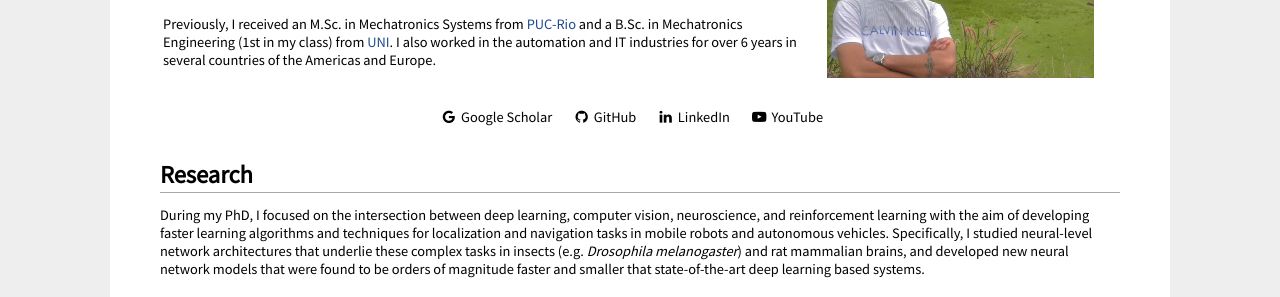
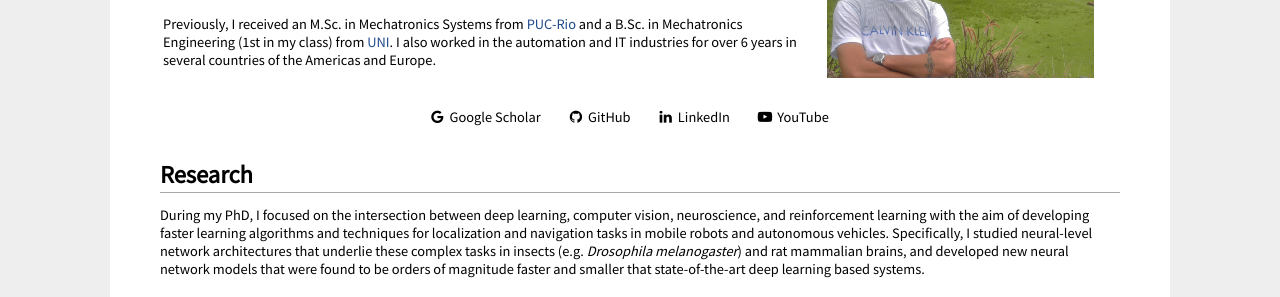
Before and after one commit to mchancan/mchancan.github.io, a Jekyll site: the page built from index.html, in a window 1280 px wide. Shown: the part 220-517 px from the top of the page. Built offline with Jekyll 4.4.1, drawn with Linux system fonts in a browser that asks for light colours; comment, search, counter and statistics services are not loaded; a style sheet for code colours, icons or effects is not loaded.

Commit message:
Update index.html

```diff
--- a/index.html
+++ b/index.html
@@ -26,10 +26,10 @@ title: Marvin Chancán
 
 <p align="center">
 <!--<a href="https://scholar.google.com/citations?user=iK7xhJ4AAAAJ&hl=en" target="_blank" title="Follow on Google Scholar"><i class="ai ai-google-scholar-square" style="color:black"></i> <span style="color:black">Google Scholar</span></a> &nbsp; &nbsp; &nbsp;-->
-<a href="https://scholar.google.com/citations?user=iK7xhJ4AAAAJ&hl=en" title="Follow on Google Scholar" target="_blank"> <i class="fa fa-fw fa-google" style="color:black"></i> <span style="color:black">Google Scholar</span></a> &nbsp; &nbsp; &nbsp;
-<a href="https://github.com/mchancan" title="Follow on GitHub" target="_blank"> <i class="fa fa-fw fa-github" style="color:black"></i> <span style="color:black">GitHub</span></a> &nbsp; &nbsp; &nbsp;
-<a href="https://www.linkedin.com/in/mchancan" title="Follow on LinkedIn" target="_blank"> <i class="fa fa-fw fa-linkedin" style="color:black"></i> <span style="color:black">LinkedIn</span></a> &nbsp; &nbsp; &nbsp;
-<a href="https://www.youtube.com/channel/UCrvgoqpKBbeye87FtqdW4Iw" title="Follow on YouTube" target="_blank"> <i class="fa fa-fw fa-youtube-play" style="color:black"></i> <span style="color:black">YouTube</span></a> &nbsp; &nbsp; &nbsp;
+<a href="https://scholar.google.com/citations?user=iK7xhJ4AAAAJ&hl=en" title="Follow on Google Scholar" target="_blank"> <i class="fa fa-fw fa-google" style="color:black"></i> <span style="color:black">Google Scholar</span></a> &nbsp; &nbsp; &nbsp; &nbsp;
+<a href="https://github.com/mchancan" title="Follow on GitHub" target="_blank"> <i class="fa fa-fw fa-github" style="color:black"></i> <span style="color:black">GitHub</span></a> &nbsp; &nbsp; &nbsp; &nbsp;
+<a href="https://www.linkedin.com/in/mchancan" title="Follow on LinkedIn" target="_blank"> <i class="fa fa-fw fa-linkedin" style="color:black"></i> <span style="color:black">LinkedIn</span></a> &nbsp; &nbsp; &nbsp; &nbsp;
+<a href="https://www.youtube.com/channel/UCrvgoqpKBbeye87FtqdW4Iw" title="Follow on YouTube" target="_blank"> <i class="fa fa-fw fa-youtube-play" style="color:black"></i> <span style="color:black">YouTube</span></a> &nbsp; &nbsp; &nbsp; &nbsp;
 <!--<a href="https://twitter.com/mchancan" title="Follow on Twitter" target="_blank"> <i class="fa fa-fw fa-twitter" style="color:black"></i><span style="color:black"> Twitter</span></a>-->
 </p>
 
```
